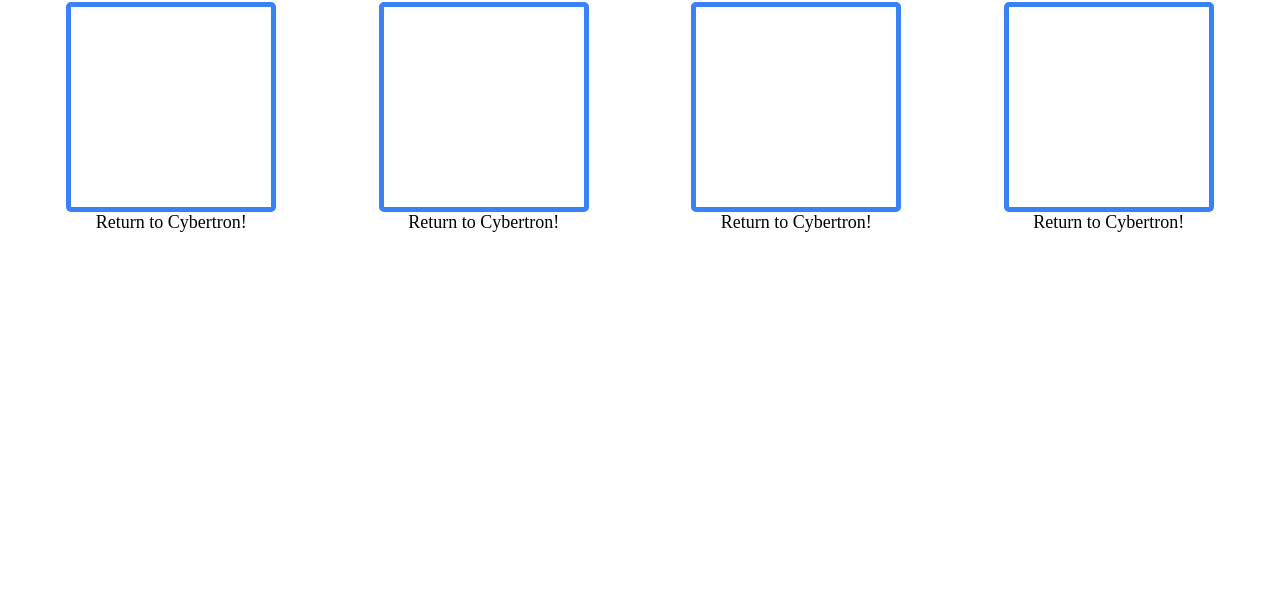
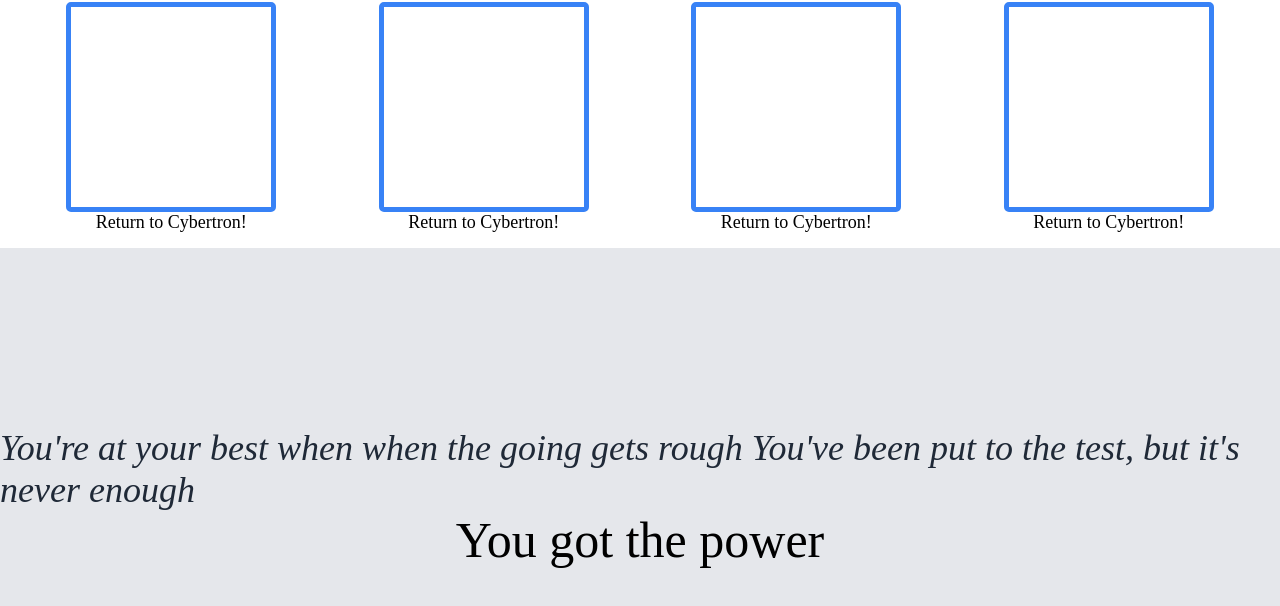
Before and after one commit to jafet76/odin-landing-page2, a plain HTML site: page index.html in a window 1280 px wide. Shown: the part 274-880 px from the top of the page. Before the commit the page ends 800 px from the top, so only its background shows below. Drawn offline with Linux system fonts and the light colour scheme.

Commit message:
Start & Finish the 3rd Section

```diff
--- a/index.html
+++ b/index.html
@@ -53,7 +53,19 @@
 					    <p class="p-second">Return to Cybertron!</p>
 					</div>
 			    </div>
-		    </div>
-        </div>
+	</div>
+	<div class="third-section">
+		<h3>You're at your best when when the going gets rough
+			You've been put to the test, but it's never enough</h3>
+		<div id="p-div" >
+			<p class="p-third"> You got the power </p>
+
+		</div>
+
+
+
+
+	</div>
+
     </body>
 </html>
--- a/style.css
+++ b/style.css
@@ -126,3 +126,30 @@ align-items: center;
 	text-align: center;
 	font-size: 18px;
 }
+
+.third-section {
+	background-color: #e5e7eb;
+	height: 500px;
+	display: flex;
+	flex-direction: column;
+	justify-content: center;
+	align-items: center;
+
+}
+
+h3 {
+	font-size: 36px;
+	font-style: italic;
+	font-weight: lighter;
+	color: #1f2937;
+}
+
+.p-third {
+	font-size: 50px;
+}
+
+#p-div{
+display: flex;
+justify-content: flex-end;
+
+}
```
